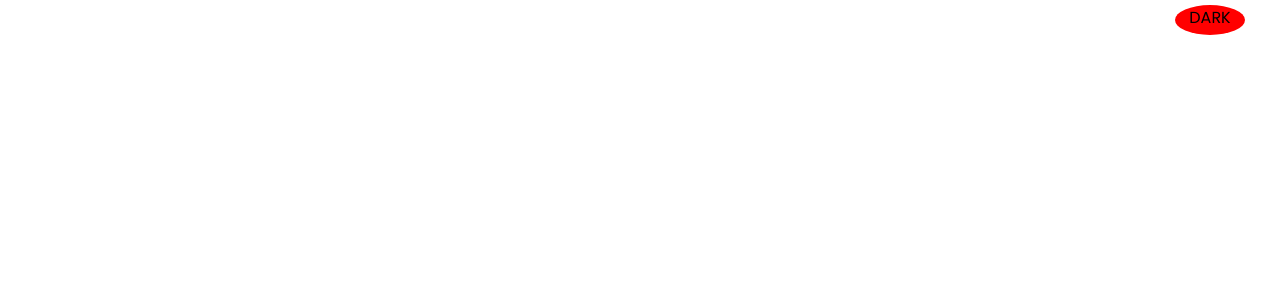
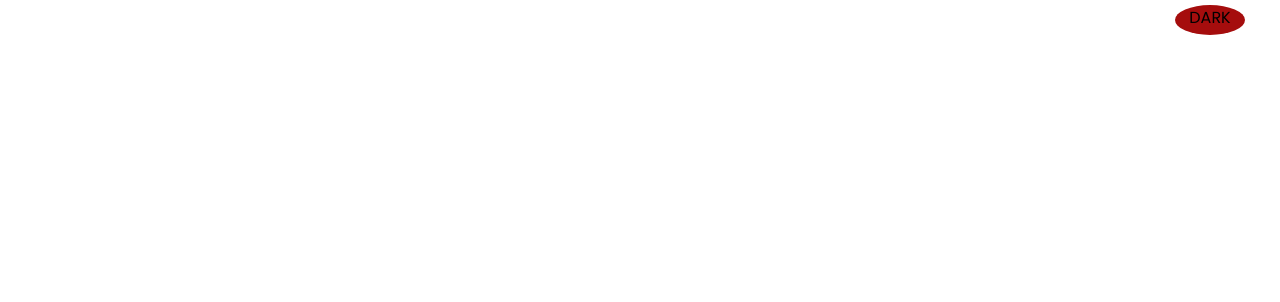
Before and after one commit to badl7/JavaScript_toLearn, a plain HTML site: page dark_mode/index.html in a window 1280 px wide. Shown: the top 302 px of the page. Drawn offline with Linux system fonts and the light colour scheme.

Commit message:
dark_mode

```diff
--- a/dark_mode/style.css
+++ b/dark_mode/style.css
@@ -30,7 +30,7 @@ body.dark {
 }
 
 label {
-    background-color: red;
+    background-color: rgb(165, 13, 13);
     border-radius: 50%;
     display: inline-block;
     width: 70px;
```
